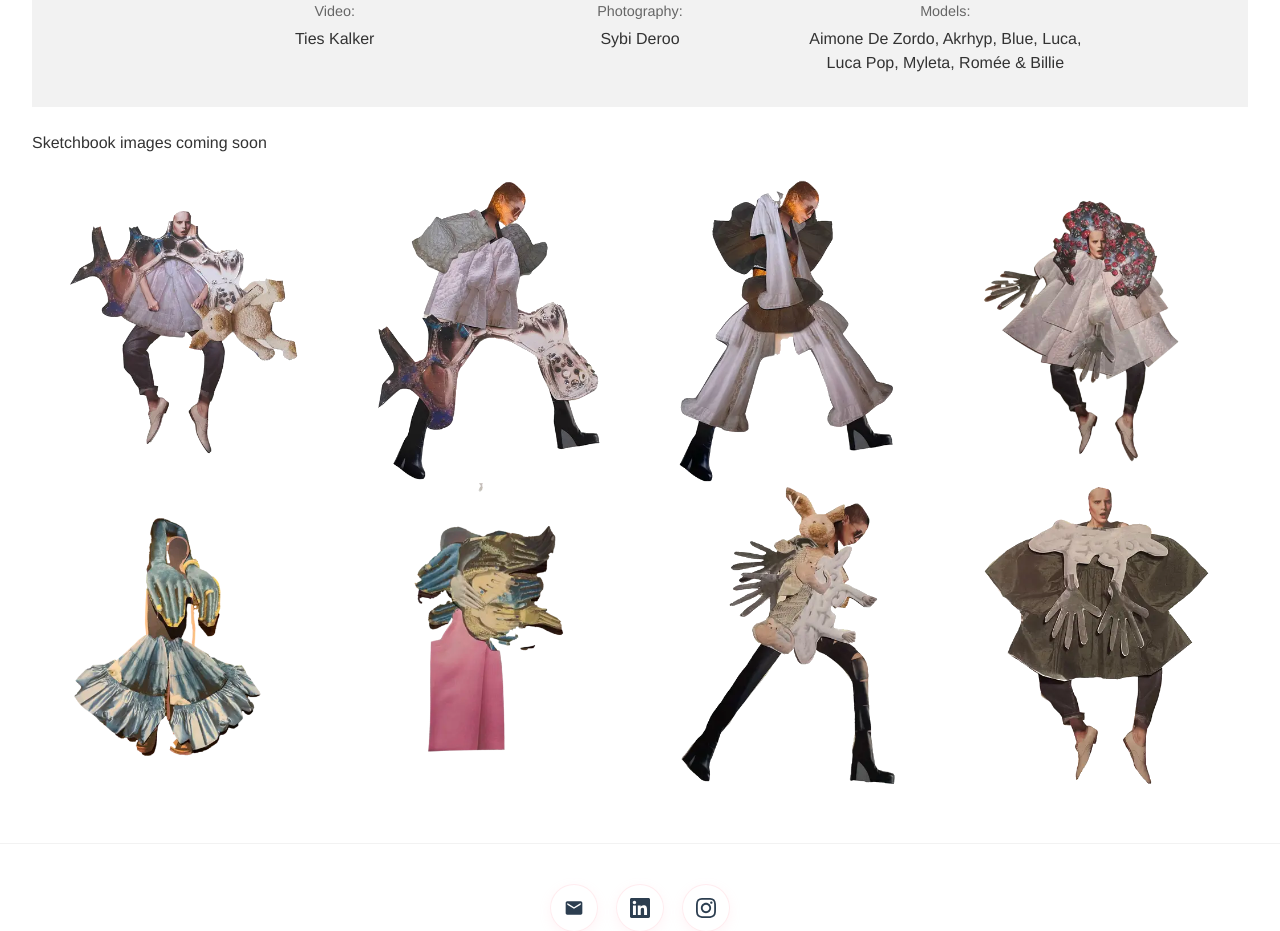
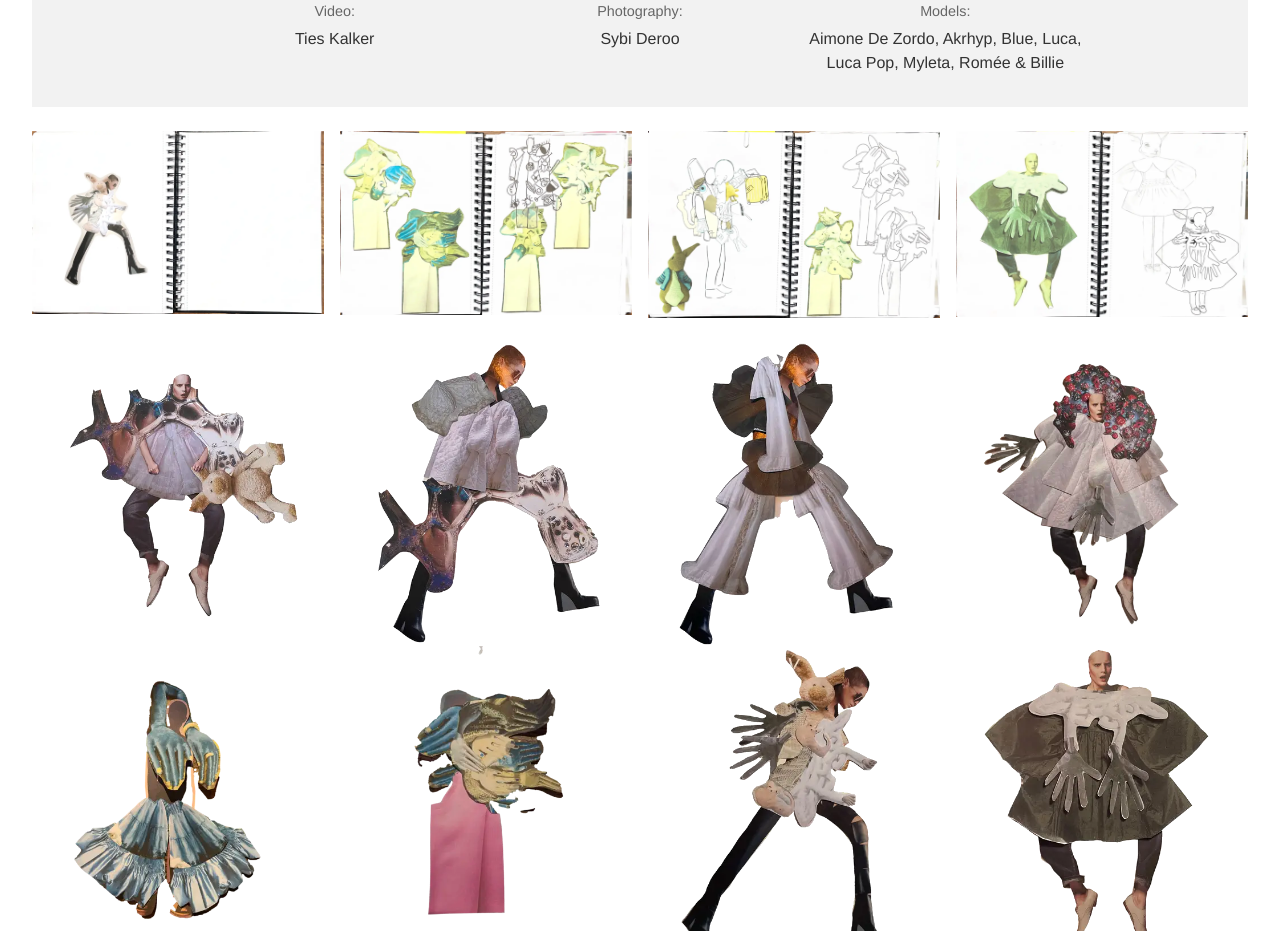
Before and after one commit to brentvervaet/anneliesannys-portfolio, a Vue app: page /lost-before-morning in a window 1280 px wide. Shown: the part 3460-4391 px from the top of the page. Built offline with nearby package versions, Linux system fonts and the light colour scheme.

Commit message:
feat: add sketchbook section to ProjectDetail and StudiesDetail components

```diff
--- a/src/components/ProjectDetail.vue
+++ b/src/components/ProjectDetail.vue
@@ -91,7 +91,18 @@
         </div>
       </div>
 
-      <div>Sketchbook images coming soon</div>
+      <!-- Sketchbook Section -->
+      <div v-if="sketchbook && sketchbook.length > 0" class="sketchbook-section">
+        <div class="sketchbook-grid">
+          <img
+            v-for="sketch in sketchbook"
+            :key="sketch.src"
+            :src="getMediumImagePath(sketch.src)"
+            :alt="sketch.alt"
+            class="sketchbook-image"
+          />
+        </div>
+      </div>
 
       <!-- Collages Grid -->
       <div v-if="collages && collages.length > 0" class="collages-section">
@@ -120,6 +131,7 @@ interface Props {
   video?: string
   date?: string
   collages?: ProjectImage[]
+  sketchbook?: ProjectImage[]
   credits?: string | Record<string, string | string[] | undefined>
 }
 
@@ -295,6 +307,24 @@ const toggleMute = (): void => {
   color: #333;
 }
 
+/* ===== SKETCHBOOK SECTION ===== */
+.sketchbook-section {
+  margin: 1.5rem 0;
+}
+
+.sketchbook-grid {
+  display: grid;
+  grid-template-columns: repeat(auto-fit, minmax(200px, 1fr));
+  gap: 1rem;
+  width: 100%;
+}
+
+.sketchbook-image {
+  width: 100%;
+  height: auto;
+  object-fit: cover;
+}
+
 /* ===== COLLAGES SECTION ===== */
 .collages-section {
   margin: 1.5rem 0;
--- a/src/components/StudiesDetail.vue
+++ b/src/components/StudiesDetail.vue
@@ -42,7 +42,7 @@
               <img
                 v-for="collage in study.collages"
                 :key="collage.src"
-                :src="getMediumImagePath(collage.src)"
+                :src="getSmallImagePath(collage.src)"
                 :alt="collage.alt"
                 class="collage-image"
               />
@@ -95,6 +95,12 @@ const getMediumImagePath = (originalPath: string): string => {
   const pathParts = originalPath.split('/')
   const filename = pathParts.pop()
   return [...pathParts, 'med', filename].join('/')
+}
+
+const getSmallImagePath = (originalPath: string): string => {
+  const pathParts = originalPath.split('/')
+  const filename = pathParts.pop()
+  return [...pathParts, 'sm', filename].join('/')
 }
 
 // Sort array alphabetically (case-insensitive)
--- a/src/views/ProjectDetailView.vue
+++ b/src/views/ProjectDetailView.vue
@@ -19,6 +19,7 @@
       :video="project.video"
       :date="project.date"
       :collages="project.collages"
+      :sketchbook="project.sketchbook"
       :credits="project.credits"
     />
   </div>
```
